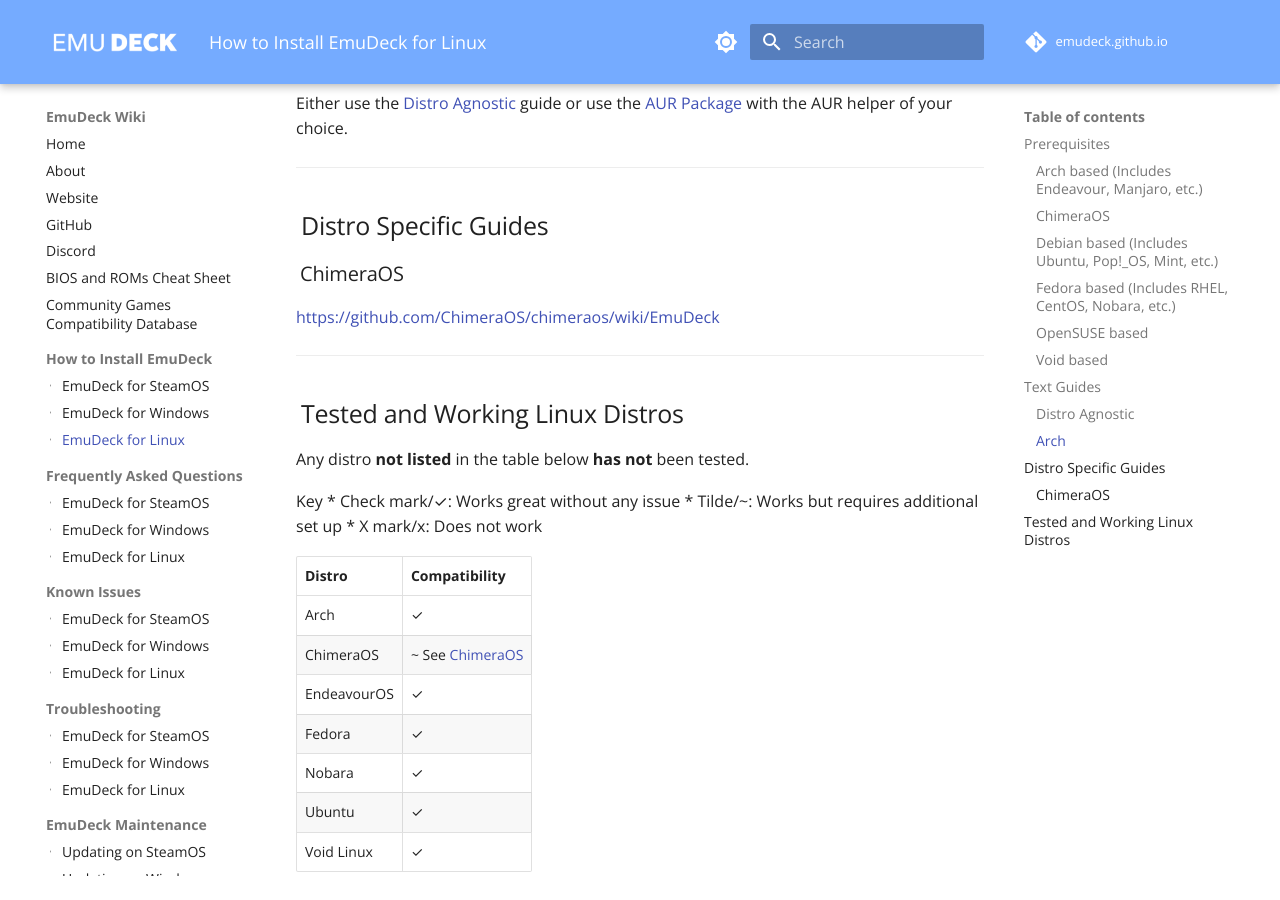
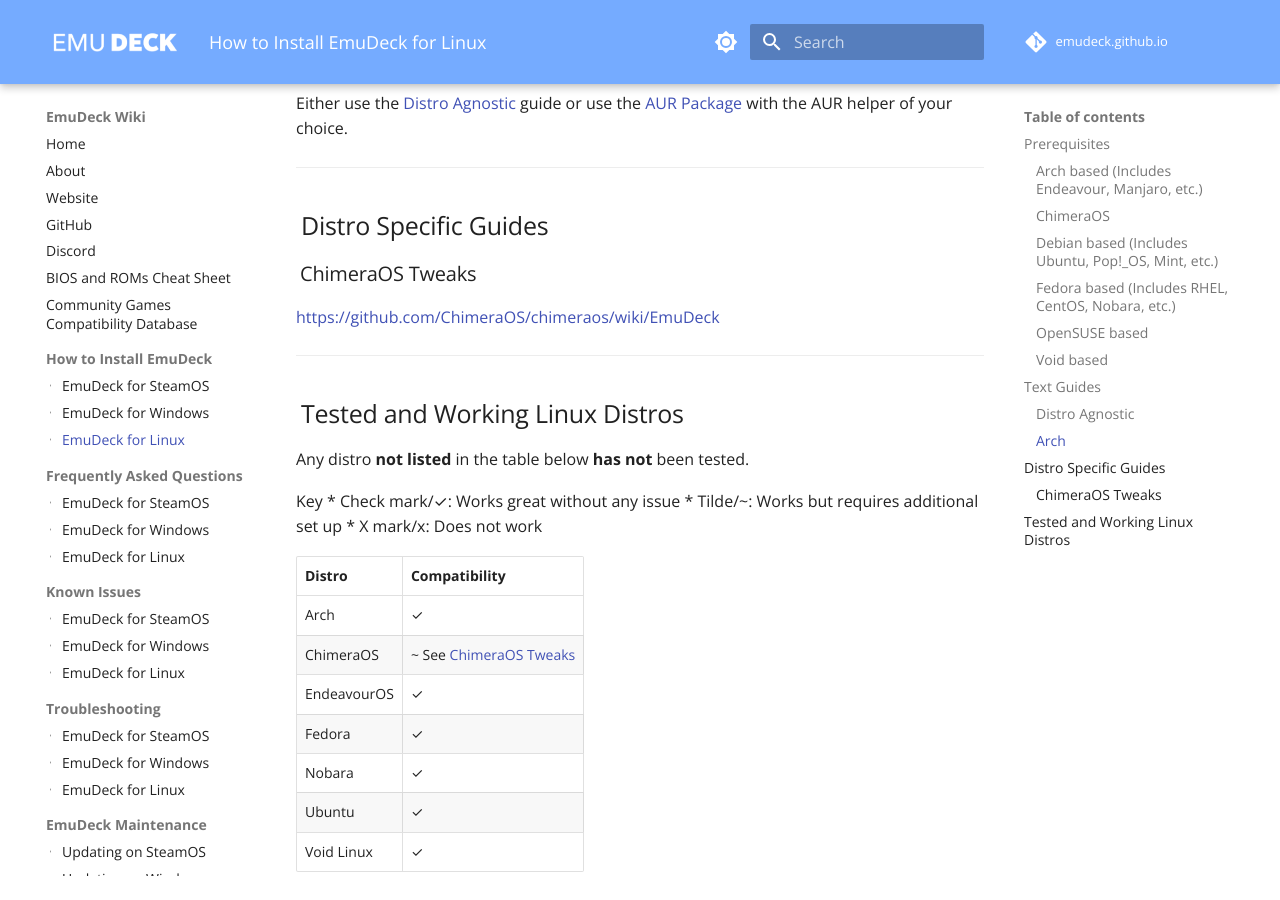
Before and after one commit to EmuDeck/emudeck.github.io, an MkDocs documentation site: the page built from docs/how-to-install-emudeck/linux/index.md, in a window 1280 px wide and 900 px high, scrolled down 1997 px. Built offline with MkDocs 1.6.1 and Material for MkDocs 9.7.7, drawn with Linux system fonts in a browser that asks for light colours; comment, search, counter and statistics services are not loaded; some of the changed text lies outside the part shown.

Commit message:
[Fix] Broken link

```diff
--- a/docs/how-to-install-emudeck/linux/index.md
+++ b/docs/how-to-install-emudeck/linux/index.md
@@ -68,7 +68,7 @@
 
 ## Distro Specific Guides
 
-### ChimeraOS
+### ChimeraOS Tweaks
 
 [https://github.com/ChimeraOS/chimeraos/wiki/EmuDeck](https://github.com/ChimeraOS/chimeraos/wiki/EmuDeck)
 
@@ -86,7 +86,7 @@
 | Distro      | Compatibility                 |
 |-------------|-------------------------------|
 | Arch        | ✓                             |
-| ChimeraOS   | ~ See [ChimeraOS](#chimeraos) |
+| ChimeraOS   | ~ See [ChimeraOS Tweaks](#chimeraos-tweaks) |
 | EndeavourOS | ✓                             |
 | Fedora      | ✓                             |
 | Nobara      | ✓                             |
```
